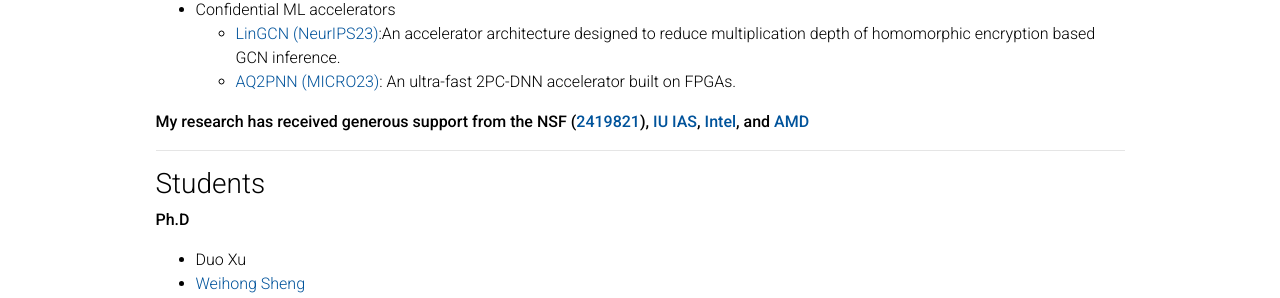
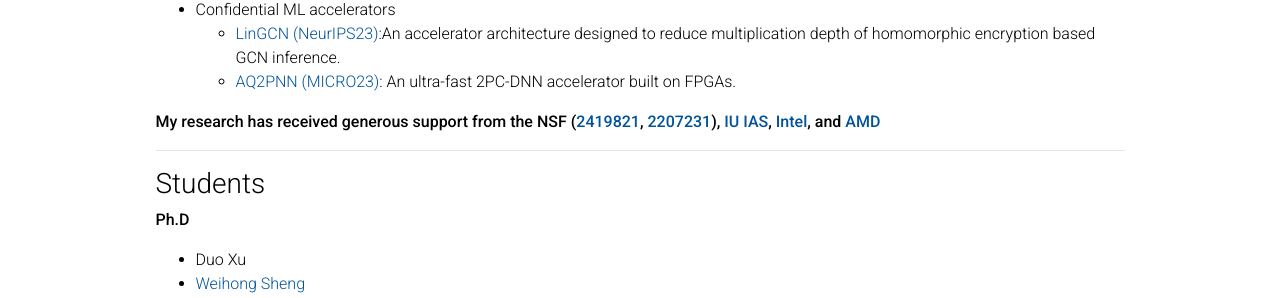
Before and after one commit to lovingmage/lovingmage.github.io, a Jekyll site: the page built from _pages/about.md, in a window 1280 px wide and 900 px high, scrolled down 600 px. Shown: the part 270-568 px from the top of the window. Built offline with Jekyll 4.4.1, drawn with Linux system fonts in a browser that asks for light colours; full-size pictures stand in for the smaller copies a plugin makes; comment, search, counter and statistics services are not loaded; a style sheet for code colours, icons or effects is not loaded.

Commit message:
Update about.md

```diff
--- a/_pages/about.md
+++ b/_pages/about.md
@@ -55,7 +55,7 @@
   - [LinGCN (NeurIPS23)](https://arxiv.org/abs/2309.14331):An accelerator architecture designed to reduce multiplication depth of homomorphic encryption based GCN inference.
   - [AQ2PNN (MICRO23)](https://dl.acm.org/doi/10.1145/3613424.3614297): An ultra-fast 2PC-DNN accelerator built on FPGAs.
 
-**My research has received generous support from the NSF ([2419821](https://www.nsf.gov/awardsearch/showAward?AWD_ID=2419821&HistoricalAwards=false)), [IU IAS](https://ias.indiana.edu/), [Intel](https://www.intel.com/content/www/us/en/homepage.html), and [AMD](https://www.amd.com/en/corporate/university-program.html)**
+**My research has received generous support from the NSF ([2419821](https://www.nsf.gov/awardsearch/showAward?AWD_ID=2419821&HistoricalAwards=false), [2207231](https://www.nsf.gov/awardsearch/showAward?AWD_ID=2207231&HistoricalAwards=false)), [IU IAS](https://ias.indiana.edu/), [Intel](https://www.intel.com/content/www/us/en/homepage.html), and [AMD](https://www.amd.com/en/corporate/university-program.html)**
 
 ---
 ### Students
```
